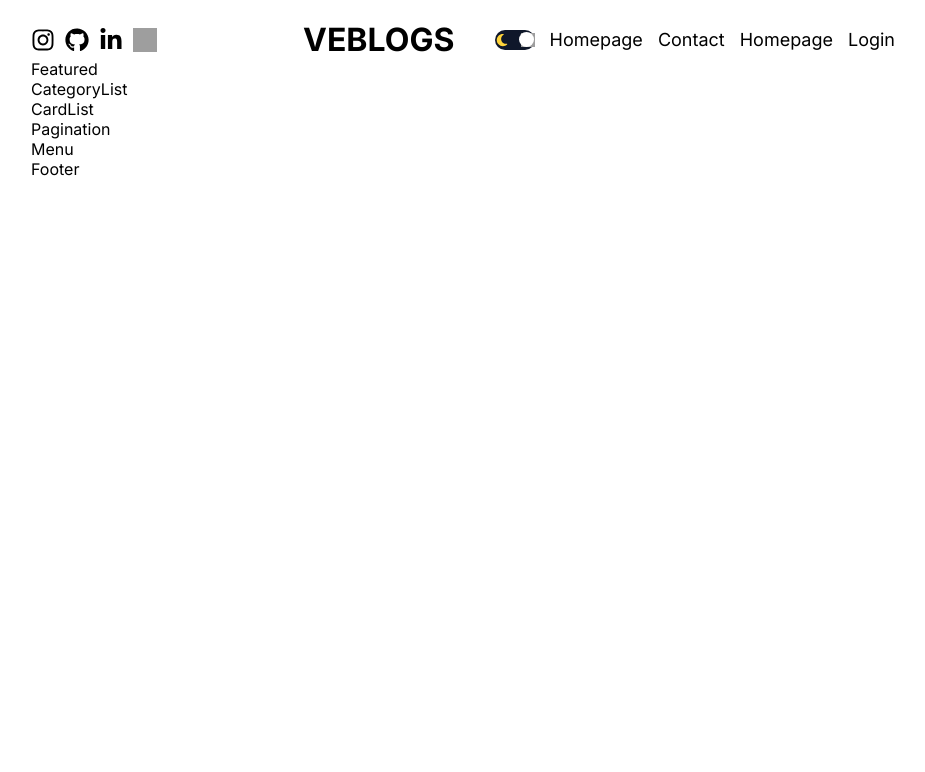
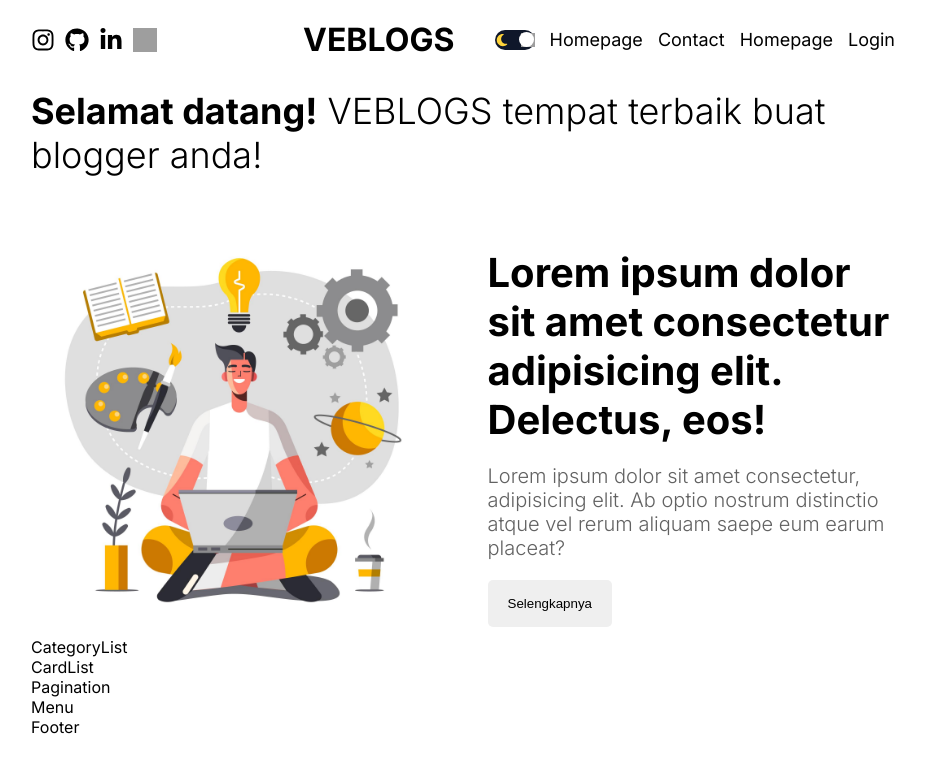
Before and after one commit to reynaldo0/veblogs-dev, a Next.js app: page / in a window 1280 px wide. Shown: the top 772 px of the page, without its empty margins (177-1102 px from the left). Built offline with nearby package versions, Linux system fonts and the light colour scheme; grey boxes are pictures that could not be loaded.

Commit message:
new : Updated Featured component and added CSS styles

```diff
--- a/src/components/Featured/Featured.jsx
+++ b/src/components/Featured/Featured.jsx
@@ -1,8 +1,22 @@
 import React from 'react'
 import styles from './featured.module.css'
+import Image from 'next/image'
 
 export const Featured = () => {
   return (
-    <div>Featured</div>
+    <div className={styles.container}>
+      <p className={styles.title}><b>Selamat datang!</b> VEBLOGS tempat terbaik buat blogger anda!</p>
+      <div className={styles.post}>
+        <div className={styles.imgContainer}>
+          <Image src='/vector/hero.jpg' alt='' fill className={styles.image}
+          sizes="(max-width: 768px) 100vw, (max-width: 1200px) 50vw, 33vw" />
+        </div>
+        <div className={styles.textContainer}>
+          <h1 className={styles.postTitle}>Lorem ipsum dolor sit amet consectetur adipisicing elit. Delectus, eos!</h1>
+          <p className={styles.postDesc}>Lorem ipsum dolor sit amet consectetur, adipisicing elit. Ab optio nostrum distinctio atque vel rerum aliquam saepe eum earum placeat?</p>
+          <button className={styles.button}>Selengkapnya</button>
+        </div>
+      </div>
+    </div>
   )
 }
--- a/src/components/Featured/Featured.module.css
+++ b/src/components/Featured/Featured.module.css
@@ -0,0 +1,77 @@
+.container{
+    margin-top: 30px;
+}
+
+.title{
+    font-size: 46px;
+    font-weight: 300;
+}
+
+.post{
+    margin-top: 60px;
+    display: flex;
+    align-items: center;
+    gap: 50px;
+}
+
+.imgContainer{
+    flex: 1;
+    height: 400px;
+    position: relative;
+}
+
+.image{
+    object-fit: cover;
+}
+
+.textContainer{
+    flex: 1px;
+    display: flex;
+    flex-direction: column;
+    gap: 20px;
+}
+
+.postTitle{
+    font-size: 40px;
+}
+
+.postDesc{
+    font-size: 20px;
+    font-weight: 300;
+    color: var(--softTextColor);
+}
+
+.button{
+    padding: 16px 20px;
+    border: none;
+    border-radius: 5px;
+    width: max-content;
+}
+
+@media screen and (max-width: 1280px) {
+    .title{
+        font-size: 36px;
+    }
+}
+
+@media screen and (max-width: 1024px) {
+    .title{
+        font-size: 34px;
+    }
+
+    .imgContainer{
+        display: none;
+    }
+}
+
+@media screen and (max-width: 768px) {
+    .title{
+        font-size: 28px;
+    }
+}
+
+@media screen and (max-width: 640px) {
+    .title{
+        font-size: 23px;
+    }
+}
```
Also changed, not shown: public/vector/hero.jpg (added).
